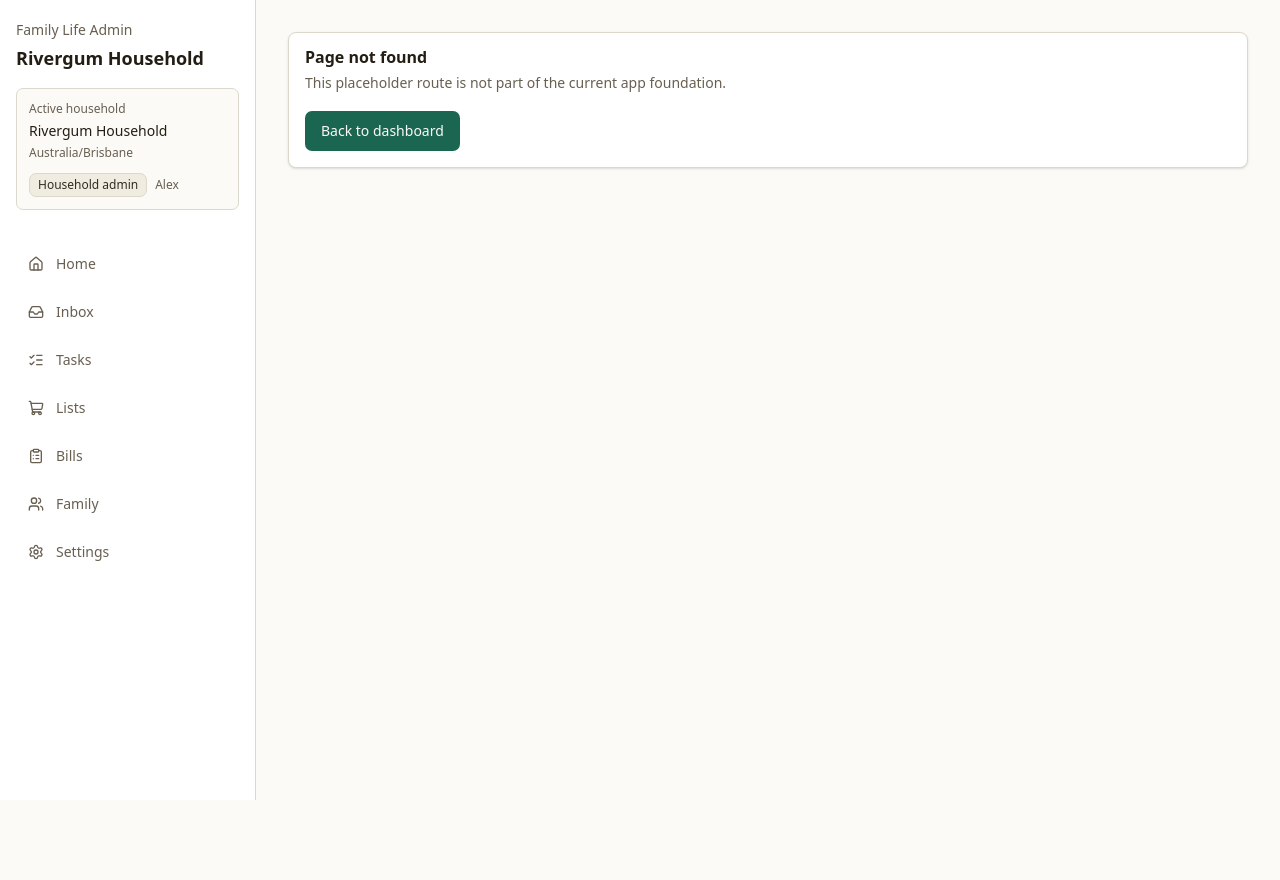
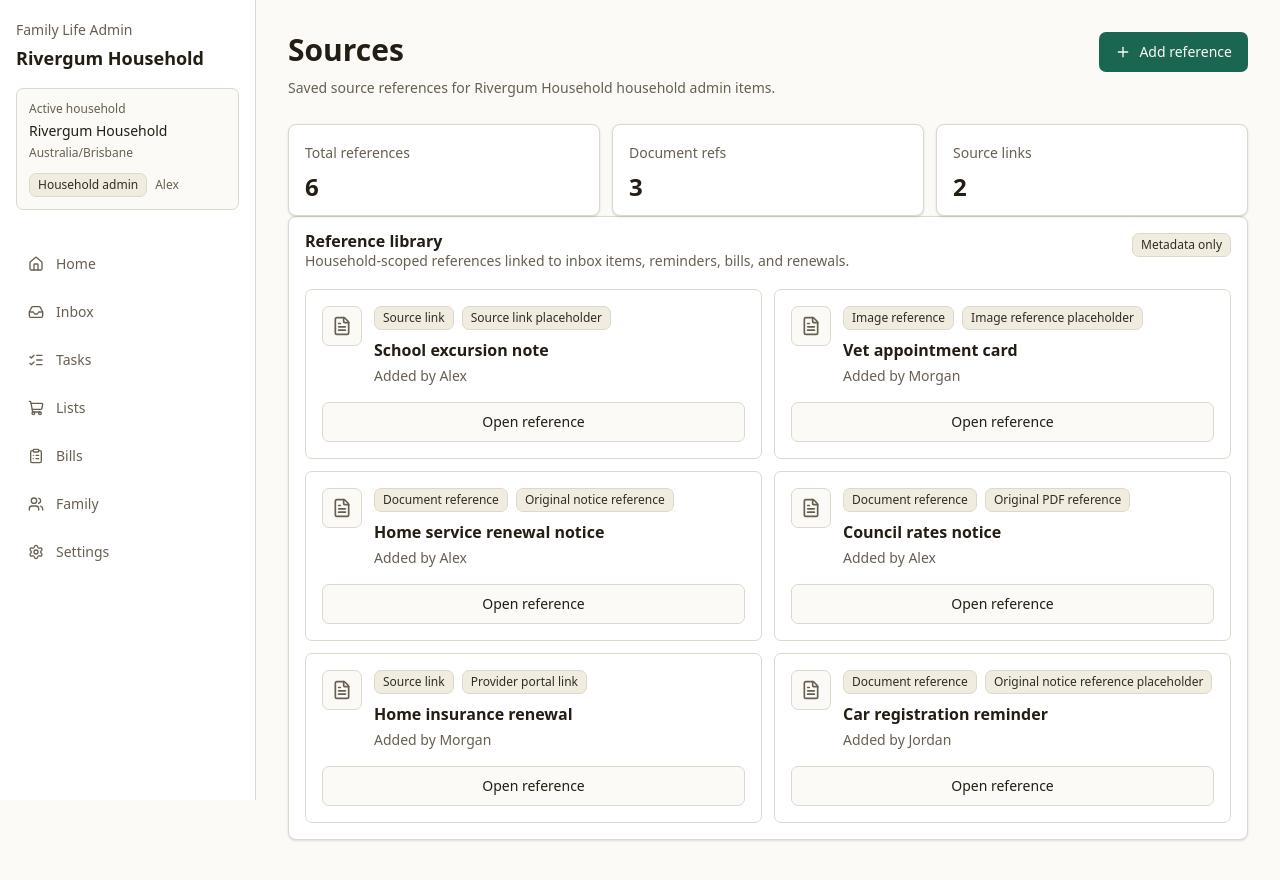
Before and after one commit to LatinMaestro/Life-Admin, a Next.js app: page /sources in a window 1280 px wide. Before the commit this address had no page. Before the commit the page ends 800 px from the top, so only its background shows below. Built offline with nearby package versions, Linux system fonts and the light colour scheme.

Commit message:
Add static source references page

```diff
--- /dev/null
+++ b/src/app/sources/page.tsx
@@ -0,0 +1,88 @@
+import { FileText, Plus } from "lucide-react";
+import { Badge } from "@/components/ui/badge";
+import { Button } from "@/components/ui/button";
+import { Card, CardContent, CardDescription, CardHeader, CardTitle } from "@/components/ui/card";
+import { PageHeader } from "@/components/page-header";
+import { getCurrentHouseholdSourceReferences, getSourceKindLabel } from "@/lib/demo-data";
+import { getCurrentHousehold, getMemberDisplayName } from "@/lib/household";
+
+export default function SourcesPage() {
+  const household = getCurrentHousehold();
+  const sourceReferences = getCurrentHouseholdSourceReferences();
+  const documentReferences = sourceReferences.filter((source) => source.kind === "source_document_reference");
+  const linkReferences = sourceReferences.filter((source) => source.kind === "source_link");
+
+  return (
+    <>
+      <PageHeader
+        title="Sources"
+        description={`Saved source references for ${household.name} household admin items.`}
+        action={
+          <Button type="button">
+            <Plus className="h-4 w-4" aria-hidden="true" />
+            Add reference
+          </Button>
+        }
+      />
+
+      <section className="grid gap-3 sm:grid-cols-3">
+        <Card>
+          <CardHeader className="pb-3">
+            <CardDescription>Total references</CardDescription>
+            <CardTitle className="text-2xl">{sourceReferences.length}</CardTitle>
+          </CardHeader>
+        </Card>
+        <Card>
+          <CardHeader className="pb-3">
+            <CardDescription>Document refs</CardDescription>
+            <CardTitle className="text-2xl">{documentReferences.length}</CardTitle>
+          </CardHeader>
+        </Card>
+        <Card>
+          <CardHeader className="pb-3">
+            <CardDescription>Source links</CardDescription>
+            <CardTitle className="text-2xl">{linkReferences.length}</CardTitle>
+          </CardHeader>
+        </Card>
+      </section>
+
+      <Card>
+        <CardHeader>
+          <div className="flex flex-col gap-3 sm:flex-row sm:items-start sm:justify-between">
+            <div>
+              <CardTitle>Reference library</CardTitle>
+              <CardDescription>Household-scoped references linked to inbox items, reminders, bills, and renewals.</CardDescription>
+            </div>
+            <Badge>Metadata only</Badge>
+          </div>
+        </CardHeader>
+        <CardContent>
+          <div className="grid gap-3 lg:grid-cols-2">
+            {sourceReferences.map((source) => (
+              <article key={source.id} className="rounded-md border p-4">
+                <div className="flex items-start gap-3">
+                  <div className="flex h-10 w-10 shrink-0 items-center justify-center rounded-md border bg-background">
+                    <FileText className="h-5 w-5 text-muted-foreground" aria-hidden="true" />
+                  </div>
+                  <div className="min-w-0 flex-1">
+                    <div className="mb-2 flex flex-wrap items-center gap-2">
+                      <Badge>{getSourceKindLabel(source.kind)}</Badge>
+                      <Badge>{source.label}</Badge>
+                    </div>
+                    <h2 className="text-base font-semibold leading-6">{source.title}</h2>
+                    <p className="mt-1 text-sm text-muted-foreground">
+                      Added by {getMemberDisplayName(source.createdByMemberId)}
+                    </p>
+                  </div>
+                </div>
+                <Button type="button" variant="outline" className="mt-4 w-full">
+                  Open reference
+                </Button>
+              </article>
+            ))}
+          </div>
+        </CardContent>
+      </Card>
+    </>
+  );
+}
```
